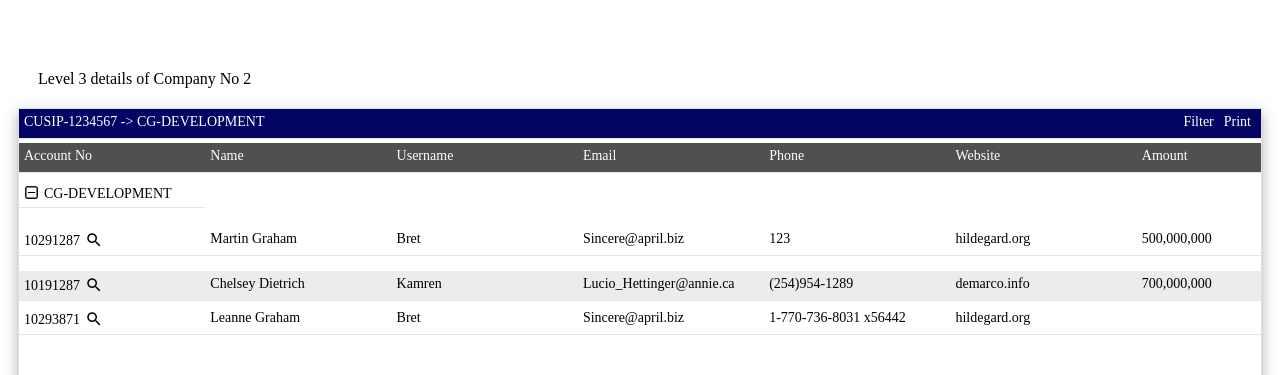
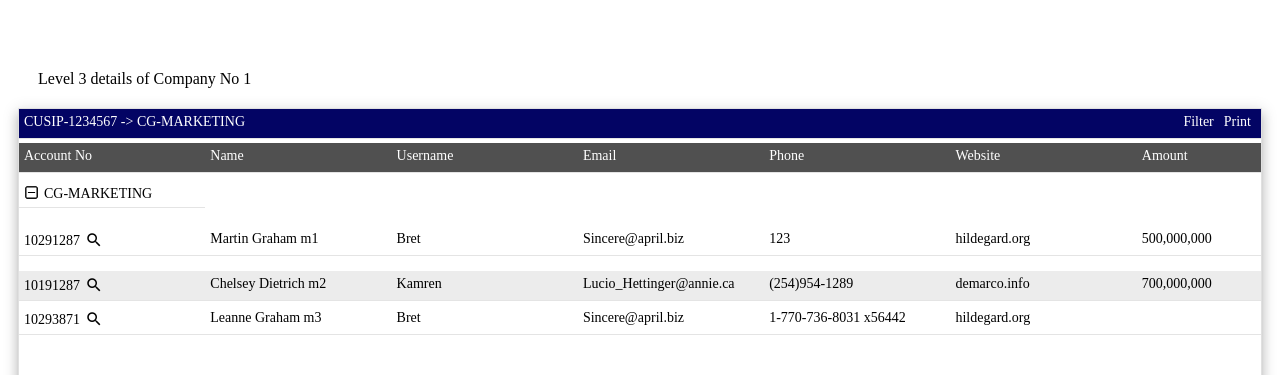
Before and after one commit to AsdoshDev/ModifiedNgTable, an Angular app: page / in a window 1280 px wide. Shown: the part 296-671 px from the top of the page. Built offline with nearby package versions, Linux system fonts and the light colour scheme.

Commit message:
mock data wrong  - fix

```diff
--- a/src/app/components/column-header/column-header.component.ts
+++ b/src/app/components/column-header/column-header.component.ts
@@ -18,13 +18,11 @@ export class ColumnHeaderComponent implements OnInit {
   columns:any;
   recIndex:any;
   ngOnInit() {
-
-    this.recIndex = this.columnHeaderInfo['index'];
     if(this.columnHeaderInfo.levelDecider){
     if(this.columnHeaderInfo.level == 1)
      this.originalRecords = this.dataObj.details;
      else  if(this.columnHeaderInfo.level == 3){
-     this.originalRecords = this.dataObj[this.columnHeaderInfo.cusip][this.recIndex]["records"];
+     this.originalRecords = this.dataObj[this.columnHeaderInfo.cusip][this.columnHeaderInfo['index']]["records"];
    }
   }else{
     this.originalRecords = this.dataObj;
--- a/src/app/components/gsr-table-header/gsr-table-header.component.ts
+++ b/src/app/components/gsr-table-header/gsr-table-header.component.ts
@@ -21,13 +21,11 @@ export class GsrTableHeaderComponent implements OnInit {
   constructor() { }
 
   ngOnInit() {
-    this.recIndex = this.columnHeaderInfo['index'];
-    this.tableLevel = this.columnHeaderInfo['level'];
     if(this.columnHeaderInfo.levelDecider){
     if(this.tableLevel == 1)
       this.originalRecords = this.dataObj.details;
-      else  if(this.tableLevel == 3){
-        this.originalRecords = this.dataObj[this.columnHeaderInfo.cusip][this.recIndex]["records"];
+      else  if(this.columnHeaderInfo['level'] == 3){
+        this.originalRecords = this.dataObj[this.columnHeaderInfo.cusip][this.columnHeaderInfo['index']]["records"];
       }}
       else{
         this.originalRecords = this.dataObj;
--- a/src/app/components/gsr-table-level-decider/gsr-table-level-decider.component.ts
+++ b/src/app/components/gsr-table-level-decider/gsr-table-level-decider.component.ts
@@ -14,15 +14,11 @@ export class GsrTableLevelDeciderComponent implements OnInit {
   @Output() sendLevel = new EventEmitter();
   @Output() sendFilter = new EventEmitter();
 
-  recIndex:any;
-  tableLevel : any;
 
 
   constructor() { }
 
   ngOnInit() {
-    this.recIndex = this.columnHeaderInfo['index'];
-    this.tableLevel = this.columnHeaderInfo['level'];
   }
 
   passLevel(levelDtls){
--- a/src/app/components/gsr-table/gsr-table.component.ts
+++ b/src/app/components/gsr-table/gsr-table.component.ts
@@ -30,13 +30,11 @@ export class GsrTableComponent implements OnInit {
   ngOnInit() {
 
     if(this.columnHeaderInfo.tableType !== "columnTable"){
-      this.recIndex = this.columnHeaderInfo['index'];
-      this.tableLevel = this.columnHeaderInfo['level'];
       if(this.columnHeaderInfo.levelDecider){
-      if(this.tableLevel == 1)
+      if(this.columnHeaderInfo['level'] == 1)
         this.originalRecords = this.dataObj.details;
-     else  if(this.tableLevel == 3){
-        this.originalRecords = this.dataObj[this.columnHeaderInfo.cusip][this.recIndex]["records"];
+     else  if(this.columnHeaderInfo['level'] == 3){
+        this.originalRecords = this.dataObj[this.columnHeaderInfo.cusip][this.columnHeaderInfo['index']]["records"];
      }
         this.cusipId = this.data.getCusipId();
     }else{
--- a/src/app/services/table-data.service.ts
+++ b/src/app/services/table-data.service.ts
@@ -5,7 +5,7 @@ import { HttpClient } from '@angular/common/http';
 @Injectable()
 export class TableDataService{
 
-  tableInfo  = {tableType:'levelDecider','needFilter' : true,cusip:'1234567','needPrint' : true, levelDecider : true,'level' : 3, 'index':1};
+  tableInfo  = {tableType:'levelDecider','needFilter' : true,cusip:'1234567','needPrint' : true, levelDecider : true,'level' : 3, 'index':0};
   tableInfo5  =  {tableType:'columnTable',tableTitle:"Account Details",needFilter : false,needPrint : true, levelDecider : false};
   columnHeaderInfoLevel5 =  {tableType:'columnTable',tableTitle:"Account Details",needFilter : false,needPrint : true, levelDecider : false};
   columnHeaders4 =  [
@@ -79,7 +79,7 @@ dataLevel3 =
    "1234567" : [{"company":"CG-MARKETING", "records" : [
     {
       "id": "10291287",
-      "name": "Martin Graham",
+      "name": "Martin Graham m1",
       "username": "Bret",
       "email": "Sincere@april.biz",
       "amount"  : "500,000,000",
@@ -111,7 +111,7 @@ dataLevel3 =
 
     {
       "id": "10191287",
-      "name": "Chelsey Dietrich",
+      "name": "Chelsey Dietrich m2",
       "username": "Kamren",
       "amount"  : "700,000,000",
       "email": "Lucio_Hettinger@annie.ca",
@@ -136,7 +136,7 @@ dataLevel3 =
 
     {
       "id": "10293871",
-      "name": "Leanne Graham",
+      "name": "Leanne Graham m3",
       "username": "Bret",
       "email": "Sincere@april.biz",
       "address": {
@@ -163,7 +163,7 @@ dataLevel3 =
   {"company":"CG-DEVELOPMENT", "records" : [
     {
       "id": "10291287",
-      "name": "Brendon McCullum",
+      "name": "Brendon McCullum d1",
       "username": "Bret",
       "email": "Sincere@april.biz",
       "amount"  : "500,000,000",
@@ -190,7 +190,7 @@ dataLevel3 =
       }
     }, {
       "id": "10291287",
-      "name": "Martin Graham",
+      "name": "Martin Graham d2",
       "username": "Bret",
       "email": "Sincere@april.biz",
       "amount"  : "500,000,000",
@@ -219,7 +219,7 @@ dataLevel3 =
 
     {
       "id": "10191287",
-      "name": "Chelsey Dietrich",
+      "name": "Chelsey Dietrich d3",
       "username": "Kamren",
       "amount"  : "700,000,000",
       "email": "Lucio_Hettinger@annie.ca",
@@ -243,7 +243,7 @@ dataLevel3 =
     },
     {
       "id": "10291280",
-      "name": "Mrs. Dennis Schulist",
+      "name": "Mrs. Dennis Schulist d4",
       "username": "Leopoldo_Corkery",
       "email": "Karley_Dach@jasper.info",
       "address": {
@@ -267,7 +267,7 @@ dataLevel3 =
 
     {
       "id": "10293871",
-      "name": "Leanne Graham",
+      "name": "Leanne Graham d5",
       "username": "Bret",
       "email": "Sincere@april.biz",
       "address": {
```
